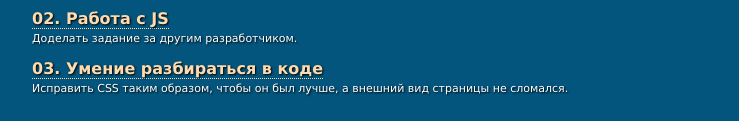
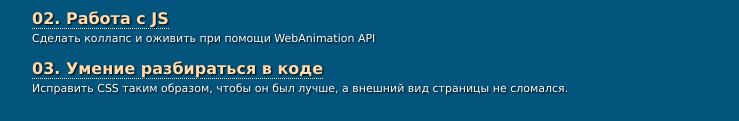
Before and after one commit to shturval/shopify, a plain HTML site: page index.html in a window 1280 px wide. Shown: the part 182-303 px from the top of the page, without its empty margins (228-967 px from the left). Drawn offline with Linux system fonts and the light colour scheme.

Commit message:
text edit

```diff
--- a/index.html
+++ b/index.html
@@ -22,8 +22,10 @@
       <div class="content_items">
         <a class="content_item-link" href="01-product-card" target="_blank">01. Сверстать макет</a>
         <p class="content_item-desc">Сверстать фрагмент страницы по макету из Figma.</p>
+
         <a class="content_item-link" href="02-collapse" target="_blank">02. Работа с JS</a>
-        <p class="content_item-desc">Доделать задание за другим разработчиком.</p>
+        <p class="content_item-desc">Сделать коллапс и оживить при помощи WebAnimation API</p>
+
         <a class="content_item-link" href="03-fix-problems" target="_blank">03. Умение разбираться в коде</a>
         <p class="content_item-desc">Исправить CSS таким образом, чтобы он был лучше, а внешний вид страницы не сломался.</p>
       </div>
```
